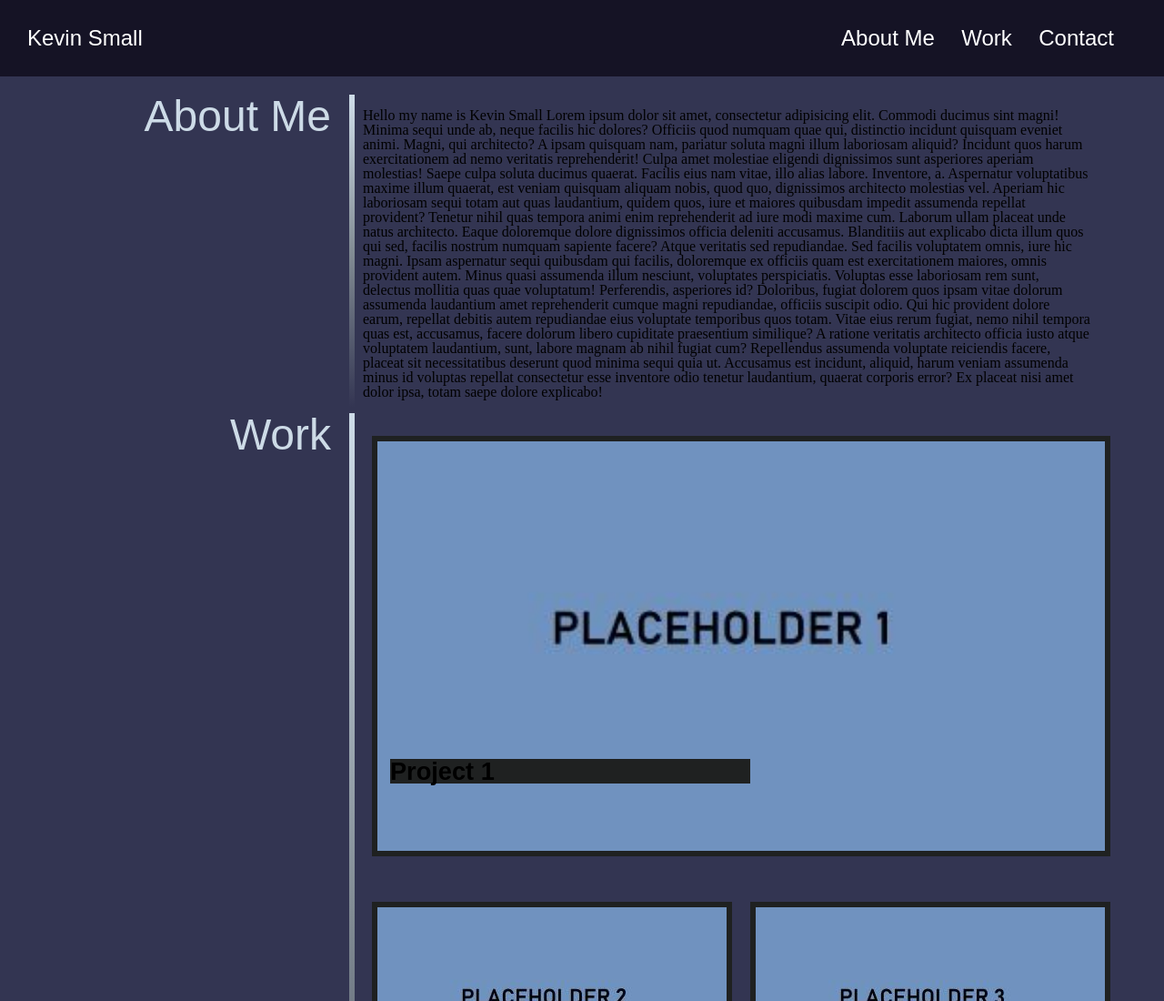
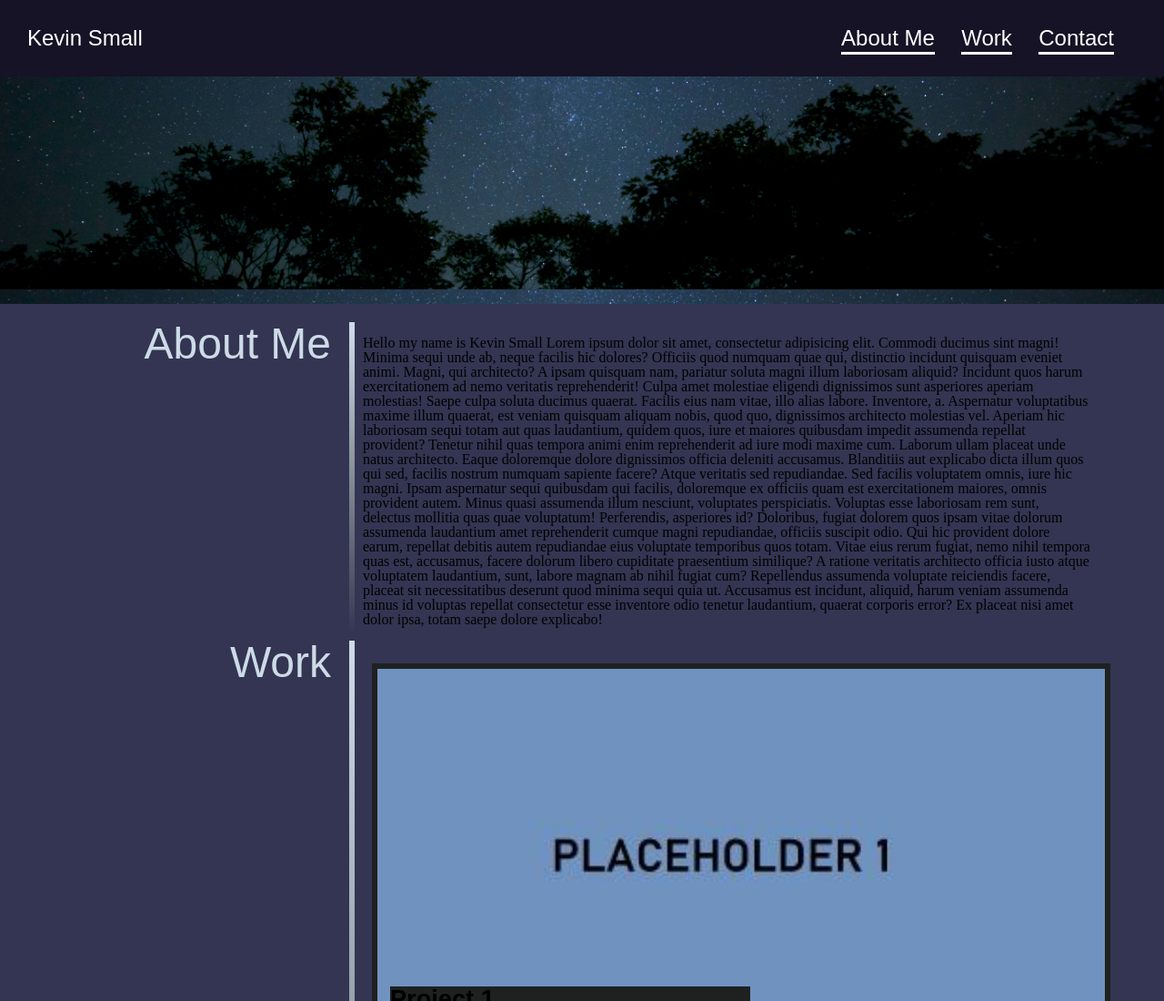
Before and after one commit to Kevrev/professional_portfolio, a plain HTML site: page index.html in a window 1280 px wide. Shown: the top 1100 px of the page at 91% size. Drawn offline with Linux system fonts and the light colour scheme.

Commit message:
Added banner, should adjust image/size to not need scaling CSS, added underline to header elements

```diff
--- a/assets/css/style.css
+++ b/assets/css/style.css
@@ -12,7 +12,6 @@ header {
     padding: 30px;
     font-family: 'Arial', sans-serif;
     background-color: #151325;
-    margin-bottom: 20px;
 }
 
 header h1 {
@@ -40,7 +39,19 @@ header div ul li a {
     color: #ffffff;
     text-decoration: none;
     font-size: 150%;
-    /* font-weight: 700; */
+    border-bottom: 3px;
+    border-bottom-style: solid;
+    border-bottom-color: #ffffff;
+    padding-bottom: 2px;
+}
+
+.banner {
+    display: block;
+    background-image: url(../images/banner.jpg);
+    background-position: center 800px;
+    background-size: 100%;
+    padding: 0 0 250px 0;
+    margin-bottom: 20px;
 }
 
 article {
@@ -171,4 +182,8 @@ aside {
         width: 100%;
         height: auto;
     }
+    p {
+        padding-left: 10px;
+    }
+
   }
--- a/index.html
+++ b/index.html
@@ -21,6 +21,7 @@
             </ul>
         </div>
     </header>
+    <section class="banner"></section>
     <section class="container">
         <aside>
             <section>
```
Also changed, not shown: assets/images/banner.jpg (added).
